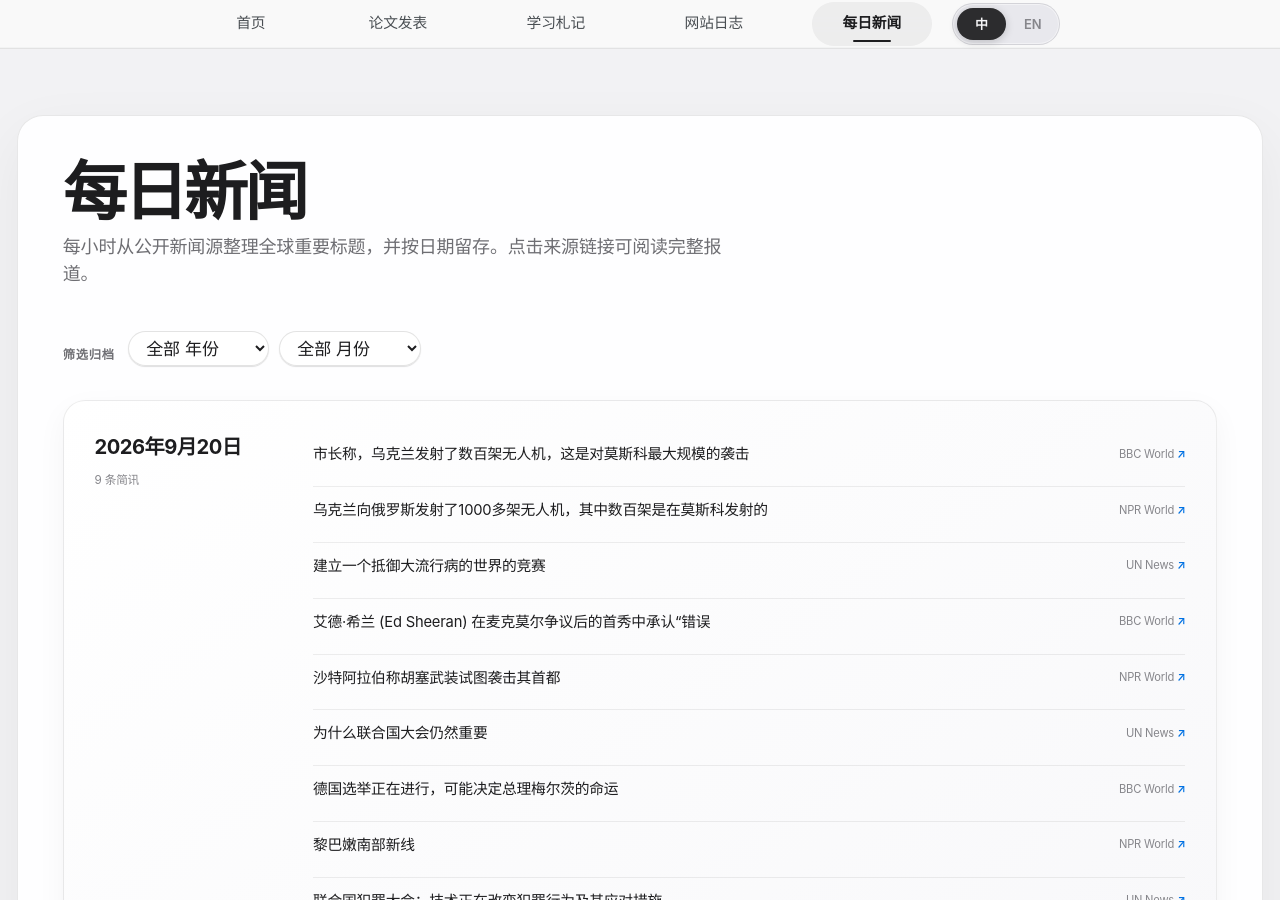
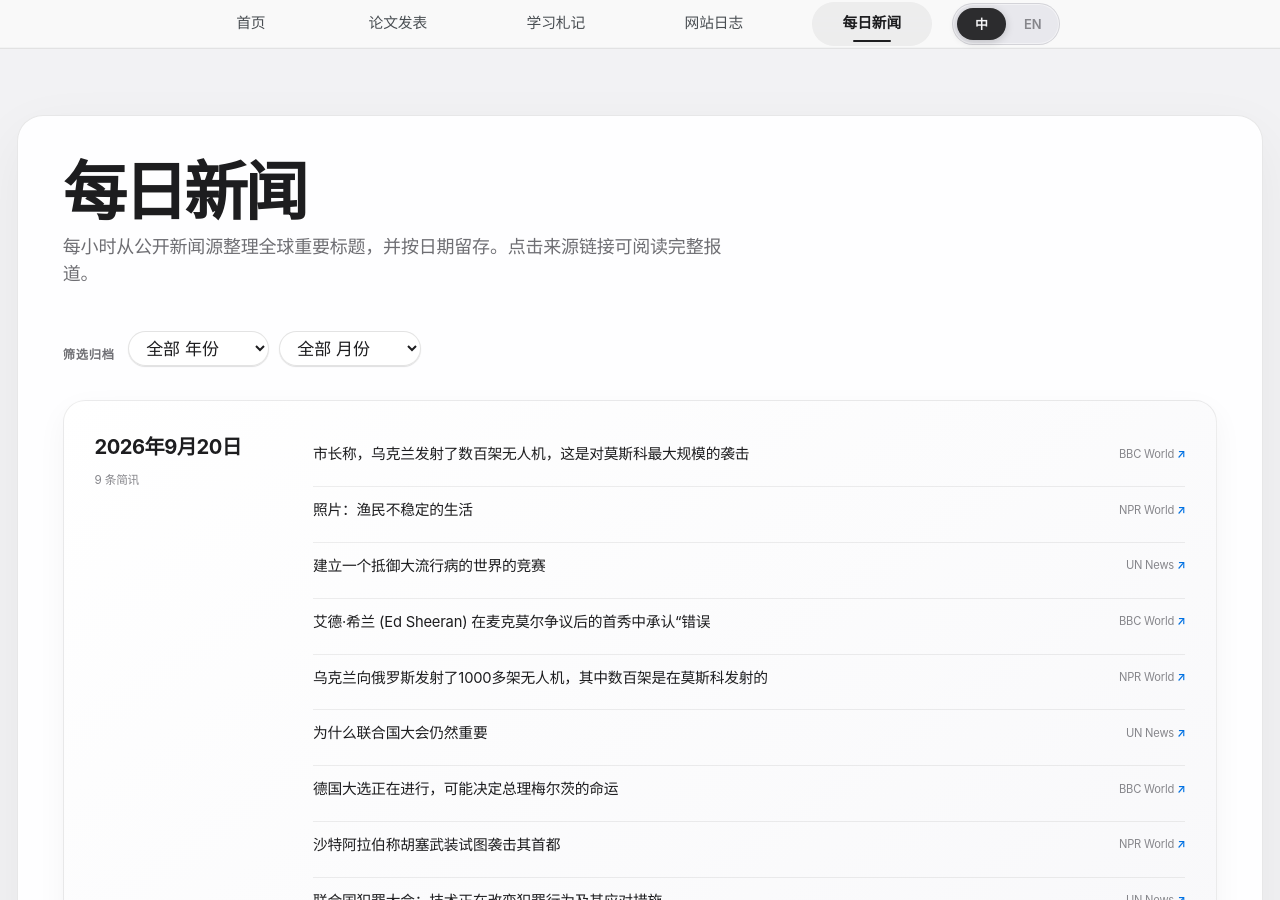
Before and after one commit to HaoxiangLuo/HaoxiangLuo.github.io, a Jekyll site: the page built from _pages/daily-news-zh.html, in a window 1280 px wide and 900 px high. Built offline with Jekyll 4.4.1, drawn with Linux system fonts in a browser that asks for light colours; a style sheet for code colours, icons or effects is not loaded; part of the change alters nothing that is shown.

Commit message:
Update daily news 2026-09-20

```diff
--- a/_data/daily_news.json
+++ b/_data/daily_news.json
@@ -1,5 +1,5 @@
 {
-  "updated_at": "2026-09-20T20:28:26+08:00",
+  "updated_at": "2026-09-20T21:23:01+08:00",
   "days": [
     {
       "date": "2026-09-20",
@@ -11,10 +11,10 @@
           "title_zh": "市长称，乌克兰发射了数百架无人机，这是对莫斯科最大规模的袭击"
         },
         {
-          "title": "Ukraine fires over 1,000 drones at Russia, including hundreds launched at Moscow",
+          "title": "PHOTOS: The precarious life of fisherfolk",
           "source": "NPR World",
-          "url": "https://www.npr.org/2026/09/20/nx-s1-5975372/ukraine-fires-drones-at-russia-moscow",
-          "title_zh": "乌克兰向俄罗斯发射了1000多架无人机，其中数百架是在莫斯科发射的"
+          "url": "https://www.npr.org/2026/09/20/g-s1-143447/photos-fishermen-sea-india",
+          "title_zh": "照片：渔民不稳定的生活"
         },
         {
           "title": "The race to build a pandemic-proof world",
@@ -29,10 +29,10 @@
           "title_zh": "艾德·希兰 (Ed Sheeran) 在麦克莫尔争议后的首秀中承认“错误"
         },
         {
-          "title": "Saudi Arabia says Houthis tried to attack its capital",
+          "title": "Ukraine fires over 1,000 drones at Russia, including hundreds launched at Moscow",
           "source": "NPR World",
-          "url": "https://www.npr.org/2026/09/19/nx-s1-5974980/saudi-arabia-houthis-attempted-attack-capital",
-          "title_zh": "沙特阿拉伯称胡塞武装试图袭击其首都"
+          "url": "https://www.npr.org/2026/09/20/nx-s1-5975372/ukraine-fires-drones-at-russia-moscow",
+          "title_zh": "乌克兰向俄罗斯发射了1000多架无人机，其中数百架是在莫斯科发射的"
         },
         {
           "title": "Why the UN General Assembly still matters",
@@ -44,13 +44,13 @@
           "title": "German elections under way which could decide fate of Chancellor Merz",
           "source": "BBC World",
           "url": "https://www.bbc.co.uk/news/articles/cme8xj6g2ny7o?at_medium=RSS&at_campaign=rss",
-          "title_zh": "德国选举正在进行，可能决定总理梅尔茨的命运"
+          "title_zh": "德国大选正在进行，可能决定总理梅尔茨的命运"
         },
         {
-          "title": "The new lines of southern Lebanon",
+          "title": "Saudi Arabia says Houthis tried to attack its capital",
           "source": "NPR World",
-          "url": "https://www.npr.org/sections/the-picture-show/2026/09/19/g-s1-139752/the-new-lines-of-southern-lebanon",
-          "title_zh": "黎巴嫩南部新线"
+          "url": "https://www.npr.org/2026/09/19/nx-s1-5974980/saudi-arabia-houthis-attempted-attack-capital",
+          "title_zh": "沙特阿拉伯称胡塞武装试图袭击其首都"
         },
         {
           "title": "UN Crime Congress: Technology is transforming crime – and the response to it",
```
